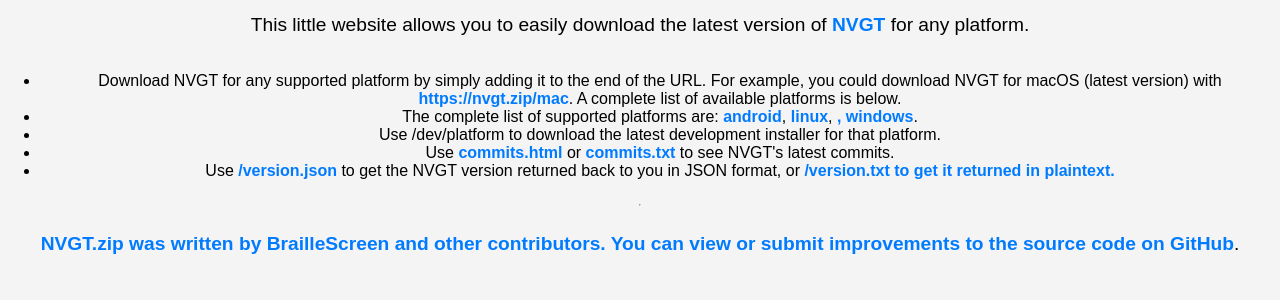
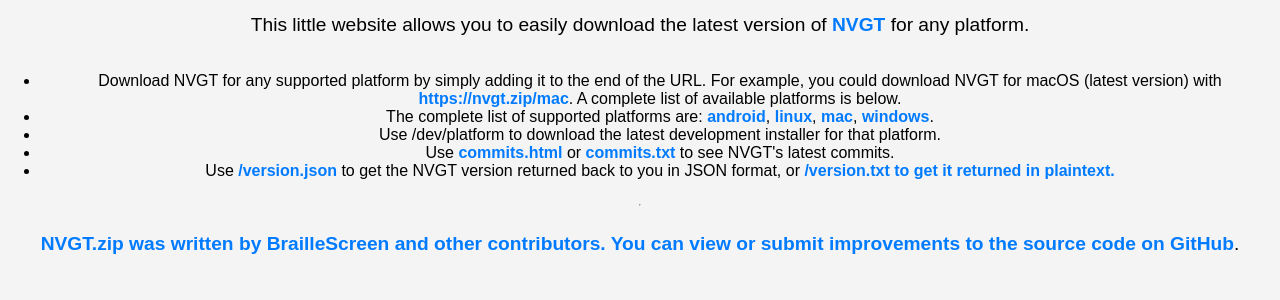
Before and after one commit to braillescreen/nvgt.zip, a Flask app: page / in a window 1280 px wide. Shown: the part 314-614 px from the top of the page. Run offline with Flask 3, Linux system fonts and the light colour scheme.

Commit message:
Fix various typo's

```diff
--- a/templates/index.html
+++ b/templates/index.html
@@ -41,7 +41,7 @@
 		<p>This little website allows you to easily download the latest version of <a href="https://nvgt.gg">NVGT</a> for any platform.</p>
 		<ul>
 			<li>Download NVGT for any supported platform by simply adding it to the end of the URL. For example, you could download NVGT for macOS (latest version) with <a href="/mac">https://nvgt.zip/mac</a>. A complete list of available platforms is below.</li>
-			<li>The complete list of supported platforms are: <a href="/android">android</a>, <a href="/linux">linux</a>, <a href="/mac?>mac"</a>, <a href="/windows">windows</a>.</li>
+			<li>The complete list of supported platforms are: <a href="/android">android</a>, <a href="/linux">linux</a>, <a href="/mac">mac</a>, <a href="/windows">windows</a>.</li>
 			<li>Use /dev/platform to download the latest development installer for that platform.</li>
 			<li>Use <a href="/commits.html">commits.html</a> or <a href="/commits.txt">commits.txt</a> to see NVGT's latest commits.</li>
 			<li>Use <a href="/version.json">/version.json</a> to get the NVGT version returned back to you in JSON format, or <a href="/version.txt">/version.txt to get it returned in plaintext.</li>
```
Also changed, not shown: readme.md.
